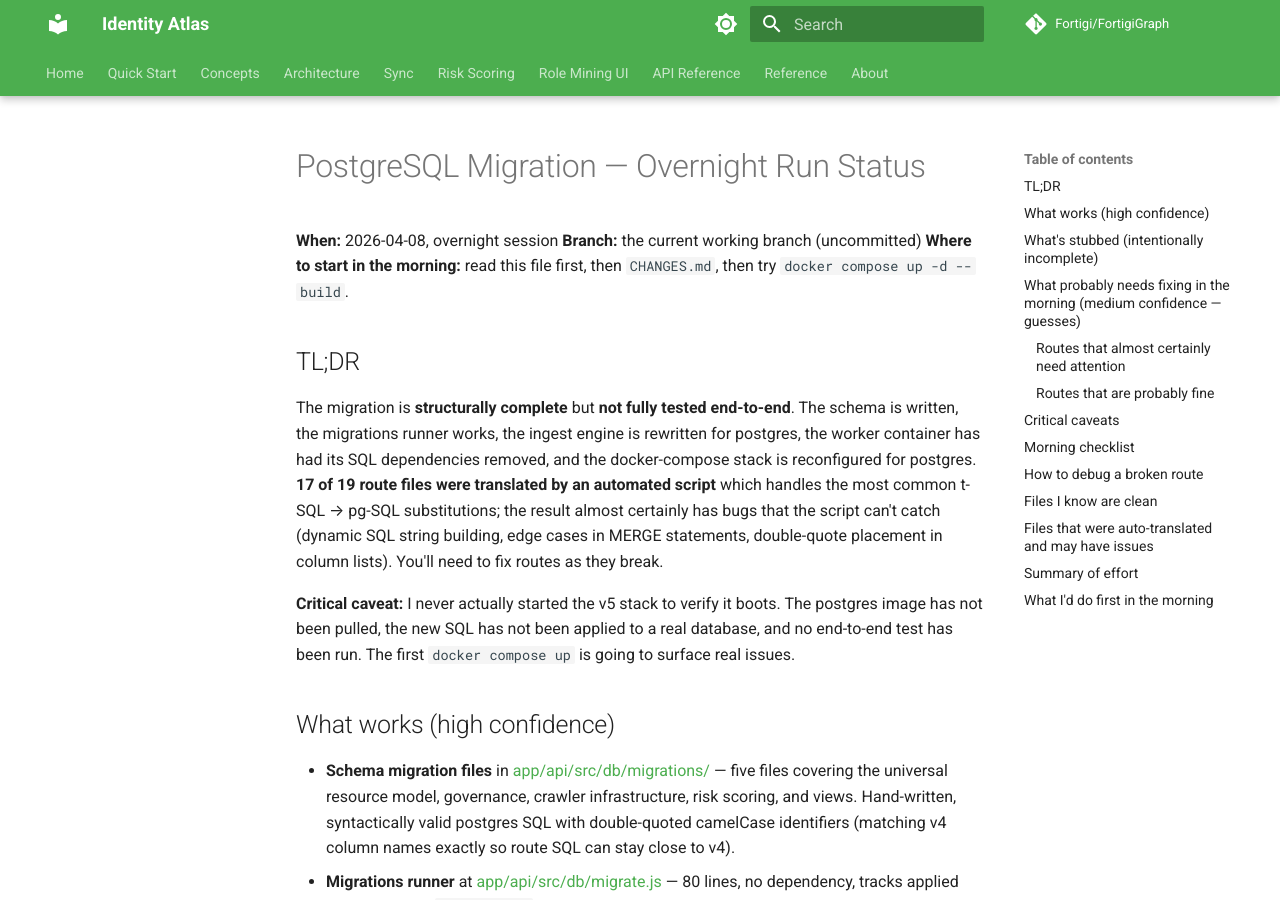
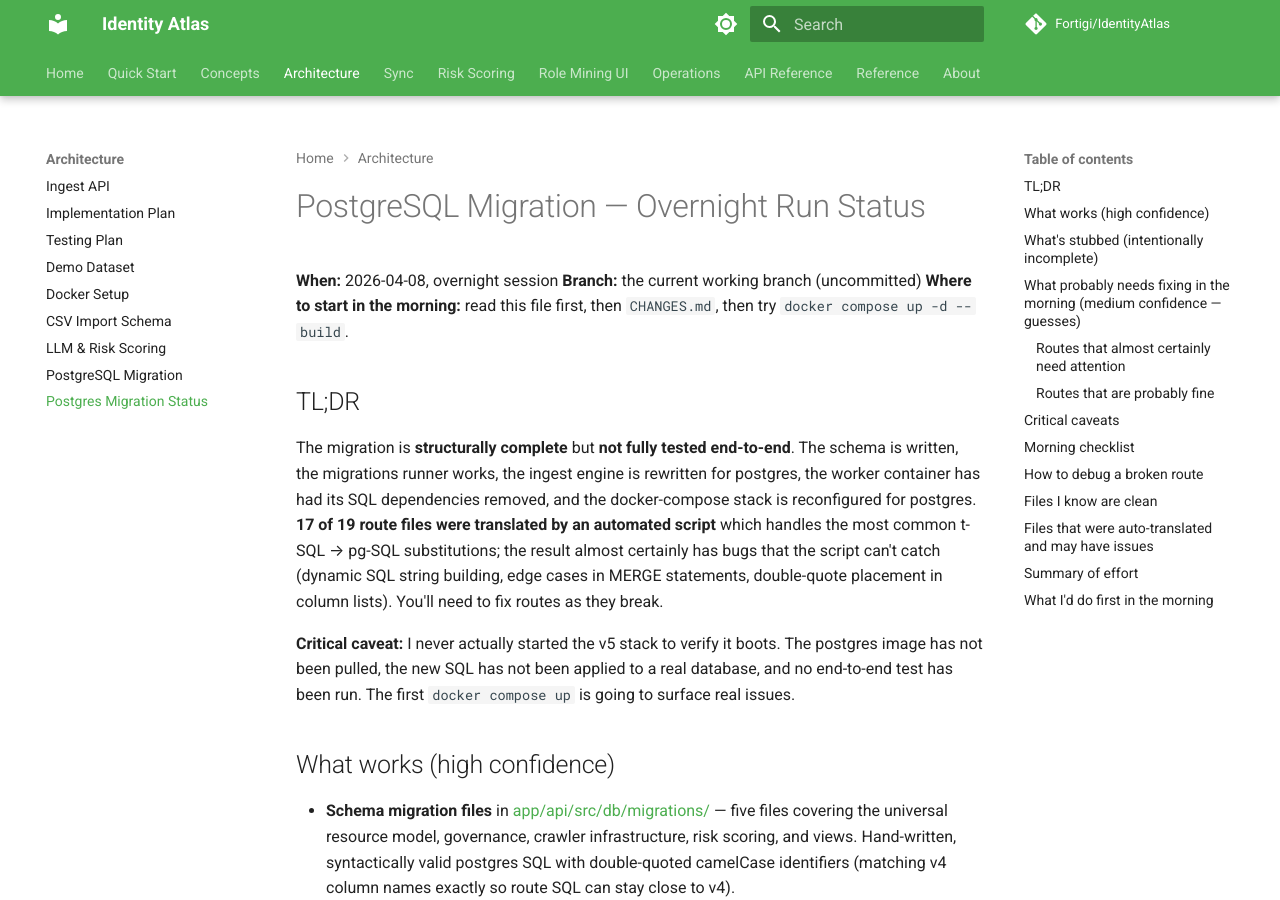
Before and after one commit to Fortigi/FortigiGraph, an MkDocs documentation site: the page built from docs/architecture/postgres-migration-status.md, in a window 1280 px wide and 900 px high. Built offline with MkDocs 1.6.1 and Material for MkDocs 9.7.7, drawn with Linux system fonts in a browser that asks for light colours; comment, search, counter and statistics services are not loaded.

Commit message:
Fix mkdocs --strict build failure on Identity Atlas docs site
Deploy documentation workflow run #1 (workflow_dispatch on main @ 3c0e72a)
failed on `mkdocs build --strict` with a "build exit 1" in the first job.
Root cause:

1. mkdocs.yml nav referenced two files that don't exist in the tree:
   - sync/scheduling.md
   - ui/deployment.md
   No other docs link to them, so just removed the nav entries.

2. Five orphan pages on disk were missing from nav, which --strict
   promotes to an error:
   - architecture/csv-import-schema.md
   - architecture/llm-and-risk-scoring.md
   - architecture/postgres-migration.md
   - architecture/postgres-migration-status.md
   - operations/nightly-review.md
   Added them to the Architecture and a new Operations section.

3. docs/architecture/postgres-migration.md had 11 broken inline markdown
   links in the "Phase 8 — Documentation" checklist. They were written
   with repo-root paths (e.g. `docs/reference/config.md`, `CLAUDE.md`)
   instead of mkdocs-relative paths. Fixed the 8 in-docs links to use
   proper relative paths and converted the 3 out-of-docs links
   (CLAUDE.md, test/TESTING-GUIDE.md, README.md) to absolute
   Fortigi/IdentityAtlas GitHub blob URLs.

Cleanup while in the area: site_url, repo_url, repo_name, and the
github social link in mkdocs.yml still pointed at Fortigi/FortigiGraph.
Updated to Fortigi/IdentityAtlas to match the renamed project.

Co-Authored-By: Claude Opus 4.6 (1M context) <noreply@anthropic.com>

```diff
--- a/mkdocs.yml
+++ b/mkdocs.yml
@@ -1,8 +1,8 @@
 site_name: Identity Atlas
 site_description: Universal authorization intelligence — sync, analyze, and govern permissions from any identity system
-site_url: https://fortigi.github.io/FortigiGraph
-repo_url: https://github.com/Fortigi/FortigiGraph
-repo_name: Fortigi/FortigiGraph
+site_url: https://fortigi.github.io/IdentityAtlas
+repo_url: https://github.com/Fortigi/IdentityAtlas
+repo_name: Fortigi/IdentityAtlas
 edit_uri: edit/main/docs/
 
 theme:
@@ -73,10 +73,13 @@ nav:
       - Testing Plan: architecture/testing-plan.md
       - Demo Dataset: architecture/demo-dataset.md
       - Docker Setup: architecture/docker-setup.md
+      - CSV Import Schema: architecture/csv-import-schema.md
+      - LLM & Risk Scoring: architecture/llm-and-risk-scoring.md
+      - PostgreSQL Migration: architecture/postgres-migration.md
+      - Postgres Migration Status: architecture/postgres-migration-status.md
   - Sync:
       - Entra ID: sync/entra-id.md
       - CSV Import: sync/csv-import.md
-      - Scheduling: sync/scheduling.md
   - Risk Scoring:
       - Overview: risk-scoring/overview.md
       - Classifiers: risk-scoring/classifiers.md
@@ -85,8 +88,9 @@ nav:
       - Plugin Architecture: risk-scoring/plugin-architecture.md
   - Role Mining UI:
       - Overview: ui/overview.md
-      - Deployment: ui/deployment.md
       - Local Development: ui/local-dev.md
+  - Operations:
+      - Nightly Review: operations/nightly-review.md
   - API Reference:
       - Overview: api/index.md
       - Matrix & Permissions: api/matrix.md
@@ -105,7 +109,7 @@ nav:
 extra:
   social:
     - icon: fontawesome/brands/github
-      link: https://github.com/Fortigi/FortigiGraph
+      link: https://github.com/Fortigi/IdentityAtlas
     - icon: fontawesome/brands/linkedin
       link: https://www.linkedin.com/in/wimvdheijkant/
       name: Wim van den Heijkant (lead developer)
```
Also changed, not shown: CHANGES.md (+1 -0 lines), docs/architecture/postgres-migration.md (+11 -11 lines), 1 other file.
